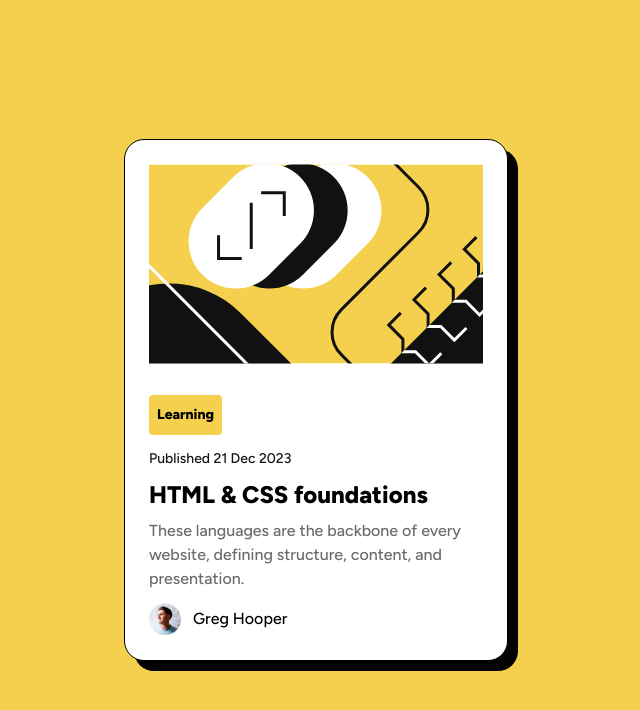
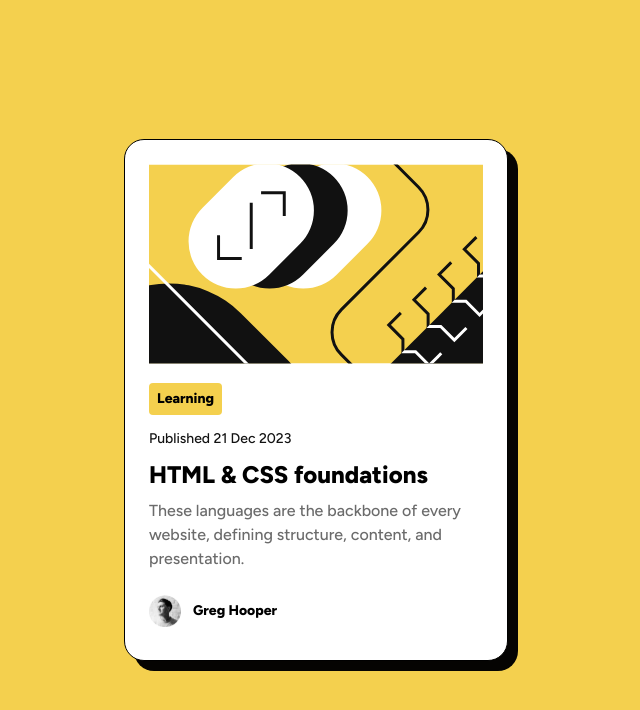
Before and after one commit to adam-pawelek/frontendmasters-blog-preview-card, a plain HTML site: page index.html in a window 1280 px wide. Shown: the whole page, without its empty margins (324-964 px from the left). Drawn offline with Linux system fonts and the light colour scheme.

Commit message:
Fixed Learning text

```diff
--- a/style.css
+++ b/style.css
@@ -53,9 +53,11 @@ html, body{
 
 .card-category{
     display: inline-block;
-    margin-top: 24px;
+    margin-top: 12px;
     margin-bottom: 12px;
-    padding: 8px;
+    padding: 4px;
+    padding-left: 8px;
+    padding-right: 8px;
     background-color: var(--yellow);
     border-radius: 4px;
     font-weight: 800;
@@ -79,7 +81,7 @@ html, body{
 .card-description{
     font-size: 16px;
     color: var(--gray-500);
-    margin-bottom: 12px;
+    margin-bottom: 24px;
 }
 
 
@@ -91,4 +93,10 @@ html, body{
 .author-image{
     height: 32px;
     width: 32px;
+    filter: grayscale(100%);
 }
+
+.card-author-name{
+    font-size: 14px;
+    font-weight: 800;
+}
```
